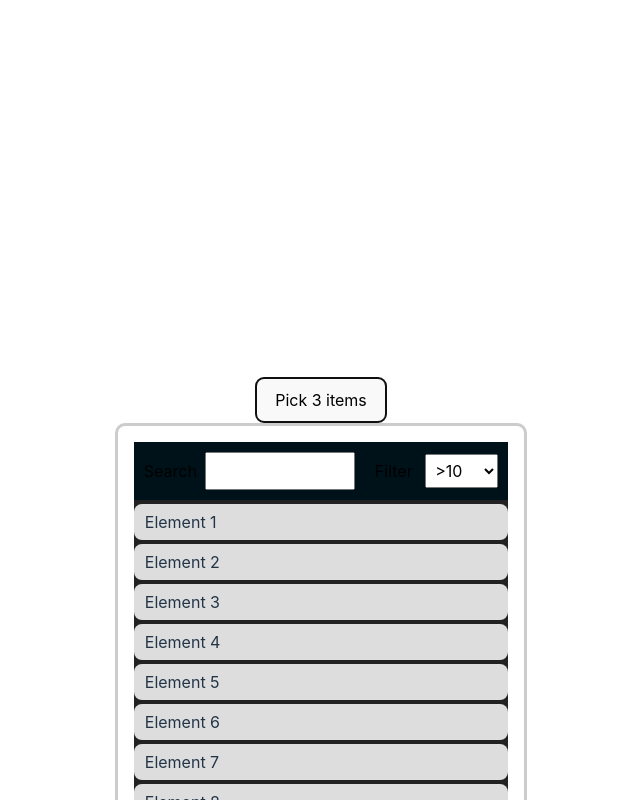
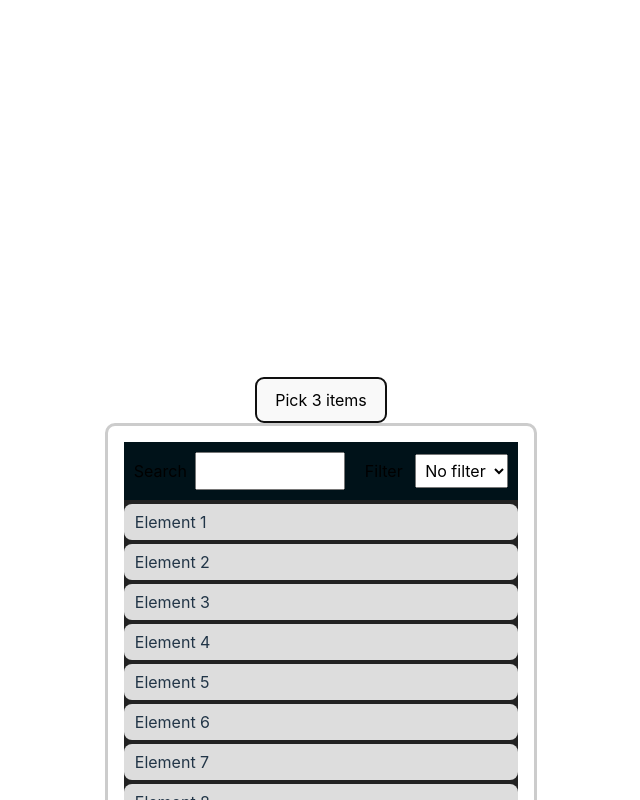
Before and after one commit to tesovicp/element-widget-test, a React (Vite) app: page / in a window 1280 px wide. Both pictures are taken after a click on the button "Pick 3 items". Shown: the top 800 px of the page, without its empty margins (319-959 px from the left). Built offline with nearby package versions, Linux system fonts and the light colour scheme.

Commit message:
Handle search & filter

```diff
--- a/src/components/Item/Item.tsx
+++ b/src/components/Item/Item.tsx
@@ -1,5 +1,5 @@
 import { FC } from "react";
-import { IElemenent } from "../../mocks/getElements";
+import { IElemenent } from "../../mocks/useElementsData";
 import classNames from "classnames";
 import "./Item.css";
 
--- a/src/components/SelectedItem/SelectedItem.tsx
+++ b/src/components/SelectedItem/SelectedItem.tsx
@@ -1,5 +1,5 @@
 import { FC } from "react";
-import { IElemenent } from "../../mocks/getElements";
+import { IElemenent } from "../../mocks/useElementsData";
 import "./SelectedItem.css";
 
 interface Props {
--- a/src/mocks/getElements.ts
+++ /dev/null
@@ -1,12 +0,0 @@
-export interface IElemenent {
-  id: string;
-  name: string;
-}
-
-export const getElements = () => {
-  const result: IElemenent[] = [];
-  for (let i = 1; i <= 300; i++) {
-    result.push({ id: i.toString(), name: `Element ${i}` });
-  }
-  return result;
-};
--- /dev/null
+++ b/src/mocks/useElementsData.ts
@@ -0,0 +1,30 @@
+export interface IItem {
+  id: number;
+  name: string;
+}
+
+export interface IFilterItem {
+  id?: number;
+  name: string;
+}
+
+// TODO remove export
+export const getElements = () => {
+  const result: IItem[] = [];
+  for (let i = 1; i <= 300; i++) {
+    result.push({ id: i, name: `Element ${i}` });
+  }
+  return result;
+};
+
+const filterItems: IFilterItem[] = [
+  { id: -1, name: "No filter" },
+  { id: 10, name: ">10" },
+  { id: 100, name: ">100" },
+  { id: 200, name: ">200" },
+];
+
+export const useElementsData = () => ({
+  elements: getElements(),
+  filterItems,
+});
--- a/src/pages/SelectItems/SelectItems.tsx
+++ b/src/pages/SelectItems/SelectItems.tsx
@@ -1,16 +1,18 @@
-import { FC, useMemo, useState } from "react";
+import { ChangeEvent, FC, useMemo, useState } from "react";
 import { Modal } from "../../components/Modal/Modal";
-import { getElements, IElemenent } from "../../mocks/getElements";
+import { IItem, useElementsData } from "../../mocks/useElementsData";
 import { Item } from "../../components/Item/Item";
 import "./SelectItems.css";
 
 export const SelectItems: FC = () => {
-  const data = useMemo(() => getElements(), []);
+  const { elements, filterItems } = useElementsData();
   const [showModal, setShowModal] = useState<boolean>(false);
+  const [search, setSearch] = useState<string | undefined>(undefined);
+  const [filter, setFilter] = useState<number | undefined>(undefined);
 
-  const [selectedItems, setSelectedItems] = useState<IElemenent[]>([]);
+  const [selectedItems, setSelectedItems] = useState<IItem[]>([]);
 
-  const onItemClick = (item: IElemenent) => {
+  const onItemClick = (item: IItem) => {
     if (selectedItems.includes(item)) {
       setSelectedItems(selectedItems.filter((i) => i.id !== item.id));
     } else {
@@ -19,6 +21,25 @@ export const SelectItems: FC = () => {
       }
     }
   };
+
+  const handleChangeSearch = (event: ChangeEvent<HTMLInputElement>) => {
+    setSearch(event.currentTarget.value);
+  };
+
+  const handleChangeFilter = (event: ChangeEvent<HTMLSelectElement>) => {
+    setFilter(parseInt(event.target.value));
+  };
+
+  const listItems = useMemo(() => {
+    if (!search && !filter) {
+      return elements;
+    }
+    const filtered = filter ? elements.filter((e) => e.id > filter) : elements;
+    const filteredAndSearched = search
+      ? filtered.filter((e) => e.name.toLowerCase().includes(search.toLowerCase()))
+      : filtered;
+    return filteredAndSearched;
+  }, [elements, search, filter]);
 
   return (
     <>
@@ -29,19 +50,21 @@ export const SelectItems: FC = () => {
           <header className="header">
             <div>
               <label htmlFor="search">Search</label>
-              <input id="search" className="search" type="search" />
+              <input id="search" className="search" onChange={handleChangeSearch} type="search" />
             </div>
             <div>
               <label htmlFor="filter">Filter </label>
-              <select id="filter" className="filter">
-                <option value="10">{">10"}</option>
-                <option value="100">{">100"}</option>
-                <option value="200">{">200"}</option>
+              <select id="filter" className="filter" onChange={handleChangeFilter}>
+                {filterItems.map((f) => (
+                  <option key={f.id} value={f.id}>
+                    {f.name}
+                  </option>
+                ))}
               </select>
             </div>
           </header>
           <ul className="list">
-            {data.map((e) => (
+            {listItems.map((e) => (
               <Item
                 key={e.id}
                 disabled={selectedItems.length === 3}
```
Also changed, not shown: src/components/SlectItemsModal/SelectItemsModal.tsx (+5 -3 lines).
